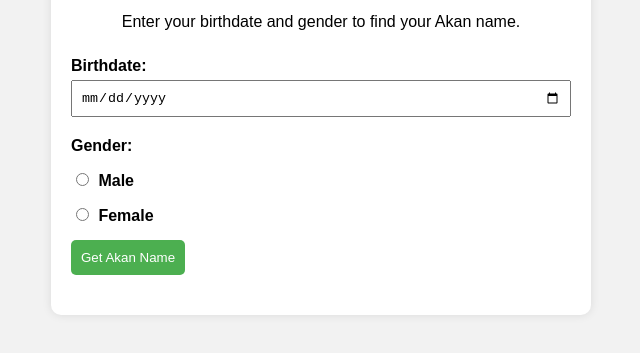
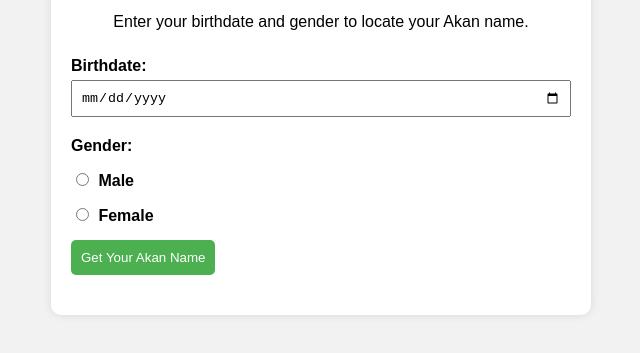
Before and after one commit to SamuelGatonga/Akan-name-generator, a plain HTML site: page index.html in a window 1280 px wide. Shown: the part 117-470 px from the top of the page, without its empty margins (319-959 px from the left). Drawn offline with Linux system fonts and the light colour scheme.

Commit message:
update text in index.html for clarity and consistency

```diff
--- a/index.html
+++ b/index.html
@@ -11,7 +11,7 @@
 <body>
     <div class="container">
         <h1>Akan Name Generator</h1>
-        <p>Enter your birthdate and gender to find your Akan name.</p>
+        <p>Enter your birthdate and gender to locate your Akan name.</p>
         <form id="akanForm">
             <label for="birthdate">Birthdate:</label>
             <input type="date" id="birthdate" name="birthdate" required>
@@ -20,7 +20,7 @@
             <label><input type="radio" name="gender" value="male"> Male</label>
             <label><input type="radio" name="gender" value="female"> Female</label>
 
-            <button type="submit">Get Akan Name</button>
+            <button type="submit">Get Your Akan Name</button>
         </form>
         <div id="result"></div>
     </div>
```
